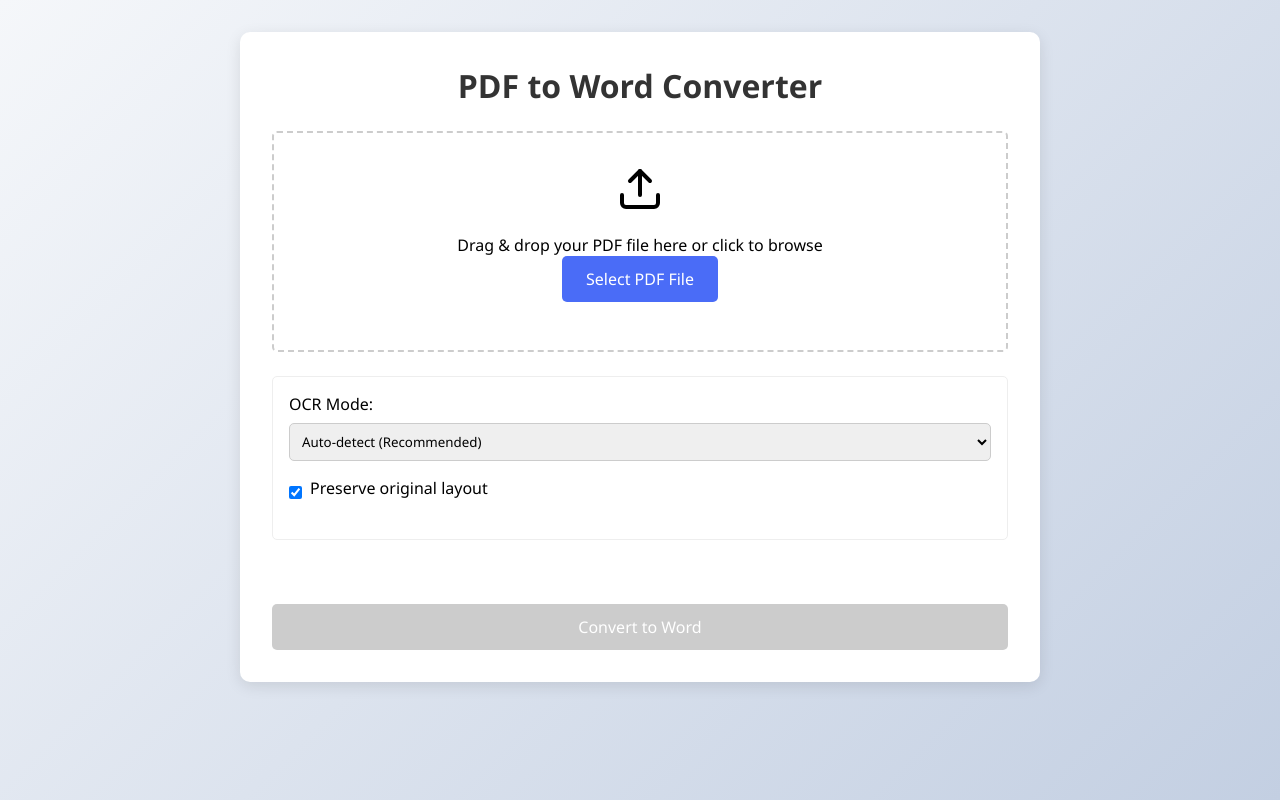
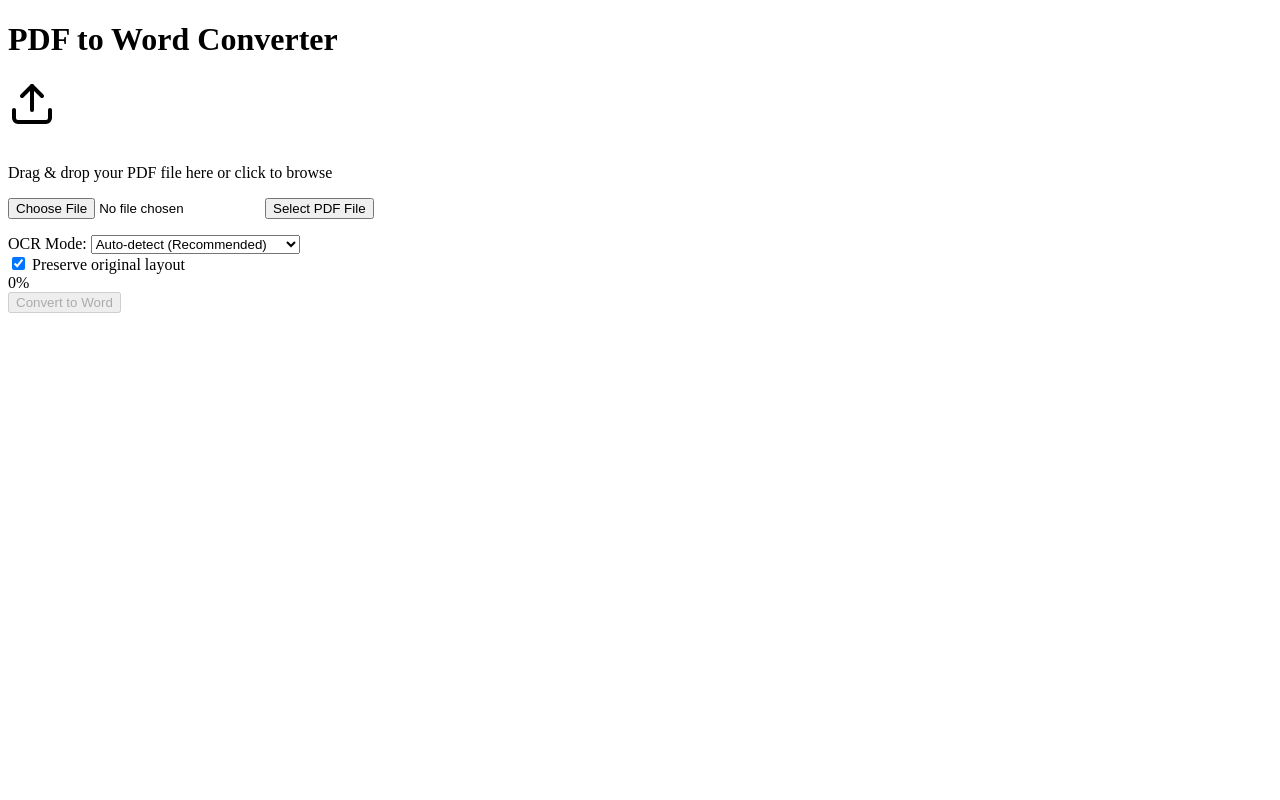
Before and after one commit to mdabidind/pdf_to_docs_word, a Flask app: page / in a window 1280 px wide. Run offline with Flask 2, Linux system fonts and the light colour scheme.

Commit message:
Update index.html

```diff
--- a/templates/index.html
+++ b/templates/index.html
@@ -5,203 +5,15 @@
     <meta name="viewport" content="width=device-width, initial-scale=1.0">
     <title>PDF to Word Converter</title>
     <style>
-        :root {
-            --primary: #4a6cf7;
-            --primary-dark: #3a5bd9;
-            --light: #f8f9ff;
-            --dark: #333;
-            --gray: #ccc;
-            --success: #28a745;
-            --danger: #dc3545;
-        }
-
-        * {
-            box-sizing: border-box;
-            margin: 0;
-            padding: 0;
-            font-family: 'Segoe UI', Tahoma, Geneva, Verdana, sans-serif;
-        }
-
-        body {
-            background: linear-gradient(135deg, #f5f7fa 0%, #c3cfe2 100%);
-            min-height: 100vh;
-            padding: 2rem;
-        }
-
-        .container {
-            max-width: 800px;
-            margin: 0 auto;
-            background: white;
-            border-radius: 10px;
-            box-shadow: 0 4px 15px rgba(0,0,0,0.1);
-            padding: 2rem;
-        }
-
-        h1 {
-            color: var(--dark);
-            text-align: center;
-            margin-bottom: 1.5rem;
-        }
-
-        .upload-area {
-            border: 2px dashed var(--gray);
-            padding: 2rem;
-            text-align: center;
-            border-radius: 5px;
-            margin-bottom: 1.5rem;
-            cursor: pointer;
-            transition: all 0.3s;
-            position: relative;
-        }
-
-        .upload-area:hover {
-            border-color: var(--primary);
-            background: var(--light);
-        }
-
-        .upload-area.active {
-            border-color: var(--primary);
-            background: var(--light);
-        }
-
-        .btn {
-            background: var(--primary);
-            color: white;
-            border: none;
-            padding: 0.75rem 1.5rem;
-            border-radius: 5px;
-            cursor: pointer;
-            font-size: 1rem;
-            transition: all 0.3s;
-            display: inline-block;
-            text-decoration: none;
-        }
-
-        .btn:hover {
-            background: var(--primary-dark);
-            transform: translateY(-2px);
-        }
-
-        .btn-block {
-            display: block;
-            width: 100%;
-        }
-
-        .btn:disabled {
-            background: var(--gray);
-            cursor: not-allowed;
-            transform: none;
-        }
-
-        #file-input {
-            display: none;
-        }
-
-        .progress-container {
-            width: 100%;
-            background-color: #f1f1f1;
-            border-radius: 5px;
-            margin: 1rem 0;
-            display: none;
-        }
-
-        .progress-bar {
-            width: 0%;
-            height: 20px;
-            background-color: var(--primary);
-            border-radius: 5px;
-            text-align: center;
-            line-height: 20px;
-            color: white;
-            font-size: 0.8rem;
-            transition: width 0.3s;
-        }
-
-        .options {
-            margin: 1.5rem 0;
-            padding: 1rem;
-            border: 1px solid #eee;
-            border-radius: 5px;
-        }
-
-        .option-group {
-            margin-bottom: 1rem;
-        }
-
-        label {
-            display: block;
-            margin-bottom: 0.5rem;
-            font-weight: 500;
-        }
-
-        select {
-            width: 100%;
-            padding: 0.5rem;
-            border-radius: 5px;
-            border: 1px solid var(--gray);
-        }
-
-        .checkbox-group {
-            display: flex;
-            align-items: center;
-        }
-
-        input[type="checkbox"] {
-            margin-right: 0.5rem;
-        }
-
-        #status {
-            margin: 1rem 0;
-            text-align: center;
-            font-weight: 500;
-            min-height: 1.5rem;
-        }
-
-        .success {
-            color: var(--success);
-        }
-
-        .error {
-            color: var(--danger);
-        }
-
-        .file-info {
-            margin-top: 1rem;
-            font-style: italic;
-            word-break: break-all;
-        }
-
-        .flash-messages {
-            position: fixed;
-            top: 20px;
-            right: 20px;
-            z-index: 1000;
-        }
-
-        .flash-message {
-            padding: 10px 20px;
-            margin-bottom: 10px;
-            background: var(--primary);
-            color: white;
-            border-radius: 5px;
-            box-shadow: 0 2px 10px rgba(0,0,0,0.1);
-            animation: slideIn 0.3s, fadeOut 0.5s 3s forwards;
-        }
-
-        @keyframes slideIn {
-            from { transform: translateX(100%); }
-            to { transform: translateX(0); }
-        }
-
-        @keyframes fadeOut {
-            to { opacity: 0; }
-        }
+        /* CSS styles remain the same as previous version */
+        /* ... */
     </style>
 </head>
 <body>
     <div class="container">
         <h1>PDF to Word Converter</h1>
 
+        <form id="upload-form">
             <div id="upload-area" class="upload-area">
                 <svg xmlns="http://www.w3.org/2000/svg" width="48" height="48" viewBox="0 0 24 24" fill="none" stroke="currentColor" stroke-width="2" stroke-linecap="round" stroke-linejoin="round" style="margin-bottom: 1rem;">
                     <path d="M21 15v4a2 2 0 0 1-2 2H5a2 2 0 0 1-2-2v-4"></path>
@@ -209,7 +21,7 @@
                     <line x1="12" y1="3" x2="12" y2="15"></line>
                 </svg>
                 <p>Drag & drop your PDF file here or click to browse</p>
-            <input type="file" id="file-input" accept=".pdf">
+                <input type="file" id="file-input" accept=".pdf" required>
                 <button type="button" class="btn" id="upload-btn">Select PDF File</button>
                 <p class="file-info" id="file-info"></p>
             </div>
@@ -242,6 +54,7 @@
                 <a href="#" id="download-link" class="btn">Download Word File</a>
                 <p id="converted-filename" style="margin-top: 0.5rem;"></p>
             </div>
+        </form>
     </div>
 
     <div id="flash-messages" class="flash-messages"></div>
@@ -263,6 +76,7 @@
 
             let selectedFile = null;
             let uploadUniqueId = null;
+            let isFileUploaded = false;
 
             // Show flash message
             function showFlashMessage(message, type = 'info') {
@@ -271,7 +85,6 @@
                 messageEl.textContent = message;
                 flashMessages.appendChild(messageEl);
 
-                // Remove after animation
                 setTimeout(() => {
                     messageEl.remove();
                 }, 3500);
@@ -306,32 +119,39 @@
                 selectedFile = this.files[0];
                 if (!selectedFile) return;
 
+                // Reset state
+                resetConversionState();
+
                 // Validate file type
                 if (!selectedFile.name.toLowerCase().endsWith('.pdf')) {
-                    statusDiv.textContent = 'Please upload a PDF file.';
-                    statusDiv.className = 'error';
-                    convertBtn.disabled = true;
-                    showFlashMessage('Only PDF files are allowed', 'error');
+                    showError('Please upload a PDF file', 'Only PDF files are allowed');
                     return;
                 }
 
                 // Validate file size
                 const maxSize = 50 * 1024 * 1024; // 50MB
                 if (selectedFile.size > maxSize) {
-                    statusDiv.textContent = 'File is too large (max 50MB).';
-                    statusDiv.className = 'error';
-                    convertBtn.disabled = true;
-                    showFlashMessage('File is too large (max 50MB)', 'error');
+                    showError('File is too large (max 50MB)', 'File exceeds maximum size');
                     return;
                 }
 
                 fileInfo.textContent = `Selected: ${selectedFile.name} (${formatFileSize(selectedFile.size)})`;
-                statusDiv.textContent = '';
-                convertBtn.disabled = false;
-
-                // Upload file immediately
                 uploadFile();
             });
+
+            function resetConversionState() {
+                isFileUploaded = false;
+                convertBtn.disabled = true;
+                statusDiv.textContent = '';
+                downloadSection.style.display = 'none';
+            }
+
+            function showError(message, flashMessage) {
+                statusDiv.textContent = message;
+                statusDiv.className = 'error';
+                showFlashMessage(flashMessage, 'error');
+                convertBtn.disabled = true;
+            }
 
             uploadArea.addEventListener('drop', function(e) {
                 e.preventDefault();
@@ -358,7 +178,7 @@
                 formData.append('file', selectedFile);
 
                 const xhr = new XMLHttpRequest();
-                xhr.open('POST', '/', true);
+                xhr.open('POST', '/upload', true);
 
                 // Progress bar
                 xhr.upload.onprogress = function(e) {
@@ -373,40 +193,33 @@
                 xhr.onload = function() {
                     progressContainer.style.display = 'none';
 
-                    if (xhr.status === 200) {
+                    try {
                         const response = JSON.parse(xhr.responseText);
-                        if (response.status === 'success') {
+
+                        if (xhr.status === 200 && response.status === 'success') {
                             statusDiv.textContent = 'File uploaded successfully!';
                             statusDiv.className = 'success';
                             uploadUniqueId = response.unique_id;
+                            isFileUploaded = true;
+                            convertBtn.disabled = false;
                             showFlashMessage('File uploaded successfully', 'success');
                         } else {
-                            statusDiv.textContent = response.message;
-                            statusDiv.className = 'error';
-                            showFlashMessage(response.message, 'error');
-                            convertBtn.disabled = true;
+                            showError(response.message || 'Upload failed', response.message || 'Upload failed');
                         }
-                    } else {
-                        try {
-                            const response = JSON.parse(xhr.responseText);
-                            statusDiv.textContent = response.message || 'Upload failed';
-                            statusDiv.className = 'error';
-                            showFlashMessage(response.message || 'Upload failed', 'error');
-                        } catch {
-                            statusDiv.textContent = 'Error uploading file';
-                            statusDiv.className = 'error';
-                            showFlashMessage('Error uploading file', 'error');
-                        }
-                        convertBtn.disabled = true;
+                    } catch (e) {
+                        console.error('Error parsing response:', e);
+                        showError('Error processing upload', 'Upload failed');
                     }
                 };
 
                 xhr.onerror = function() {
                     progressContainer.style.display = 'none';
-                    statusDiv.textContent = 'Network error during upload';
-                    statusDiv.className = 'error';
-                    showFlashMessage('Network error during upload', 'error');
-                    convertBtn.disabled = true;
+                    showError('Network error during upload', 'Network error');
+                };
+
+                xhr.ontimeout = function() {
+                    progressContainer.style.display = 'none';
+                    showError('Request timed out', 'Upload timeout');
                 };
 
                 statusDiv.textContent = 'Uploading file...';
@@ -417,7 +230,10 @@
 
             // Convert file
             convertBtn.addEventListener('click', function() {
-                if (!selectedFile || !uploadUniqueId) return;
+                if (!isFileUploaded || !uploadUniqueId || !selectedFile) {
+                    showFlashMessage('Please upload a file first', 'error');
+                    return;
+                }
 
                 const ocrMode = document.getElementById('ocr-mode').value;
                 const preserveLayout = document.getElementById('preserve-layout').checked;
@@ -438,7 +254,12 @@
                         preserve_layout: preserveLayout
                     })
                 })
-                .then(response => response.json())
+                .then(response => {
+                    if (!response.ok) {
+                        throw new Error(`HTTP error! status: ${response.status}`);
+                    }
+                    return response.json();
+                })
                 .then(data => {
                     if (data.status === 'success') {
                         statusDiv.textContent = 'Conversion complete!';
@@ -450,16 +271,13 @@
                         convertedFilename.textContent = data.filename;
                         downloadSection.style.display = 'block';
                     } else {
-                        statusDiv.textContent = data.message;
-                        statusDiv.className = 'error';
-                        showFlashMessage(data.message, 'error');
-                        convertBtn.disabled = false;
+                        throw new Error(data.message || 'Conversion failed');
                     }
                 })
                 .catch(error => {
                     statusDiv.textContent = 'Error during conversion';
                     statusDiv.className = 'error';
-                    showFlashMessage('Error during conversion', 'error');
+                    showFlashMessage(error.message || 'Conversion failed', 'error');
                     convertBtn.disabled = false;
                     console.error('Error:', error);
                 });
```
Lines whose indentation alone changed are shown as unchanged.
